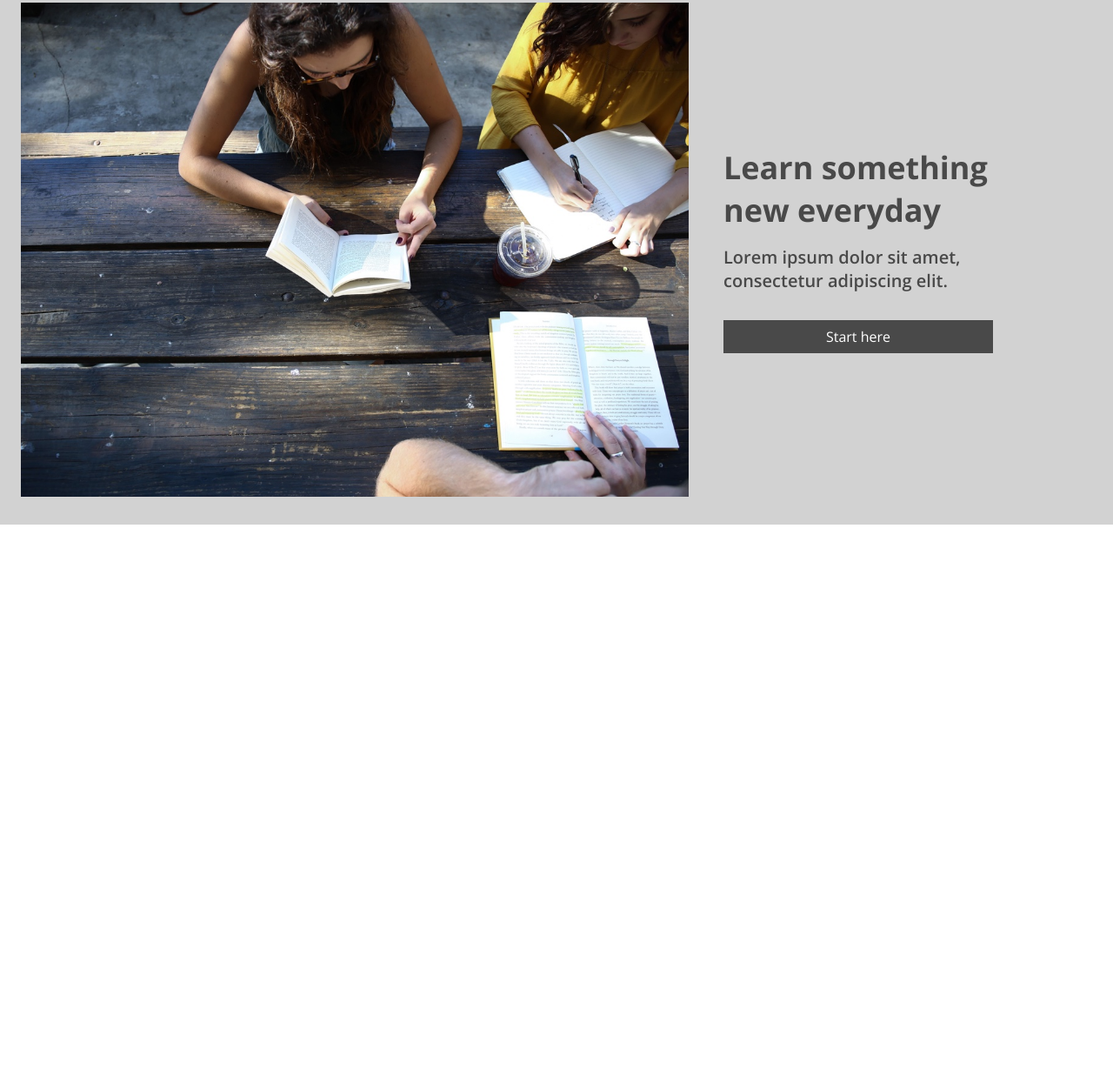
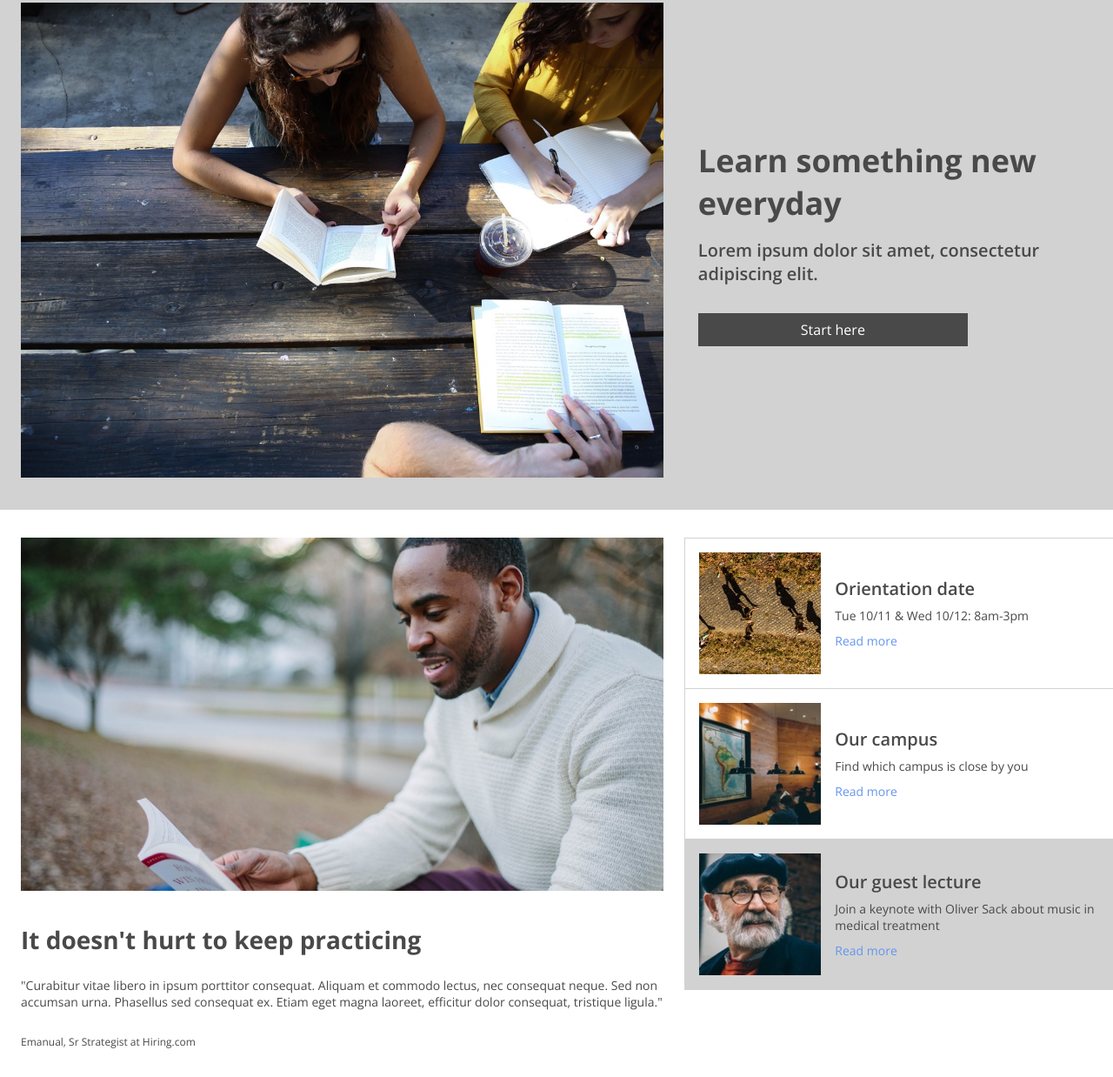
Before and after one commit to kimdrezdon/colmar-academy, a plain HTML site: page index.html in a window 1280 px wide. Shown: the part 93-1331 px from the top of the page at 87% size. Before the commit the page ends 800 px from the top, so only its background shows below. Drawn offline with nearby package versions, Linux system fonts and the light colour scheme.

Commit message:
Add information section and styling

```diff
--- a/index.html
+++ b/index.html
@@ -27,11 +27,55 @@
     </header>
     <main>
         <section class="banner">
-            <img src="resources/images/banner.jpg" alt="Students with books at a table">
-            <div class="banner-text">
+            <div class="banner-main">
+                <img class="banner-image" src="resources/images/banner.jpg" alt="Students with books at a table">
+            </div>
+            <div class="banner-aside">
                 <h1>Learn something new everyday</h1>
                 <h3>Lorem ipsum dolor sit amet, consectetur adipiscing elit.</h3>
                 <div class="button"><a href="#">Start here</a></div>
+            </div>
+        </section>
+        <section class="info">
+            <div class="info-main">
+                <img class="info-image" src="resources/images/information-main.jpg" alt="Student with book in park">
+                <div class="info-text">
+                    <h2>It doesn't hurt to keep practicing</h2>
+                    <p>"Curabitur vitae libero in ipsum porttitor consequat. Aliquam et commodo lectus, nec consequat
+                        neque.
+                        Sed non accumsan urna. Phasellus sed consequat ex. Etiam eget magna laoreet, efficitur dolor
+                        consequat, tristique ligula."</p>
+                    <h6>Emanual, Sr Strategist at Hiring.com</h6>
+                </div>
+            </div>
+            <div class="info-aside">
+                <div class="read-more">
+                    <img src="resources/images/information-orientation.jpg" alt="Students walking a path">
+                    <div class="read-more-text">
+                        <h3>Orientation date</h3>
+                        <p>Tue 10/11 & Wed 10/12: 8am-3pm</p>
+                        <a href="#">Read more</a>
+                    </div>
+
+                </div>
+                <div class="read-more">
+                    <img src="resources/images/information-campus.jpg" alt="Students studying in a cafe">
+                    <div class="read-more-text">
+                        <h3>Our campus</h3>
+                        <p>Find which campus is close by you</p>
+                        <a href="#">Read more</a>
+                    </div>
+
+                </div>
+                <div class="read-more">
+                    <img src="resources/images/information-guest-lecture.jpg" alt="Professor">
+                    <div class="read-more-text">
+                        <h3>Our guest lecture</h3>
+                        <p>Join a keynote with Oliver Sack about music in medical treatment</p>
+                        <a href="#">Read more</a>
+                    </div>
+
+                </div>
             </div>
 
         </section>
--- a/style.css
+++ b/style.css
@@ -4,6 +4,7 @@
     font-size: 16px;
     font-family: 'Open Sans', sans-serif;
     color: rgb(73, 73, 73);
+    box-sizing: border-box;
 }
 
 /* Header with logo and nav bar */
@@ -54,21 +55,25 @@ li + li {
     align-items: center;
 }
 
-.banner img {
+.banner-main {
     width: 60%;
     margin: 32px 24px;
 }
 
-.banner-text {
-    width: 310px;
-    margin: 16px
+.banner-image {
+    width: 100%;
 }
 
-.banner-text h1 {
+.banner-aside {
+    width: 40%;
+    padding-left: 16px
+}
+
+.banner-aside h1 {
     font-size: 36px;
 }
 
-.banner-text h3 {
+.banner-aside h3 {
     font-size: 20px;
     font-weight: 600;
     margin: 16px 0 32px 0;
@@ -78,9 +83,88 @@ li + li {
     text-align: center;
     background-color: rgb(73, 73, 73);
     padding: 8px 0;
+    width: 310px;
 }
 
 .button a {
     color: white;
     text-decoration: none;
 }
+
+/* Information section */
+
+.info {
+    display: flex;
+}
+
+.info-main {
+    width: 60%;
+    margin: 32px 24px;
+}
+
+.info-image {
+    width: 100%;
+}
+
+.info-text h2 {
+    font-size: 28px;
+    margin: 32px 0 24px 0;
+}
+
+.info-text p {
+    font-size: 14px;
+    font-weight: 300;
+}
+
+.info-text h6 {
+    font-size: 12px;
+    font-weight: 400;
+    margin-top: 28px;
+}
+
+.info-aside {
+    width: 40%;
+    margin: 32px 0;
+}
+
+.read-more {
+    display: flex;
+    align-items: center;
+    border-bottom: solid rgb(210, 210, 210) 1px;
+    border-left: solid rgb(210, 210, 210) 1px;
+}
+
+.read-more img {
+    width: 35%;
+    padding: 16px;
+    height: auto;
+}
+
+.read-more-text {
+    width: 65%;
+}
+
+.read-more-text h3 {
+    font-size: 20px;
+    font-weight: 600;
+}
+
+.read-more-text p {
+    margin: 8px 0;
+    font-size: 14px;
+    font-weight: 300;
+}
+
+.read-more-text a {
+    color: cornflowerblue;
+    text-decoration: none;
+    font-size: 14px;
+}
+
+.read-more:nth-child(1) {
+    border-top: solid rgb(210, 210, 210) 1px;;
+}
+
+.read-more:nth-child(3) {
+    background-color: rgb(210, 210, 210);
+}
```
